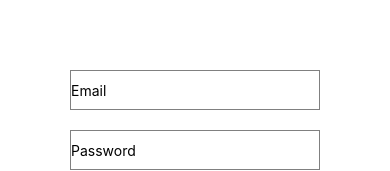
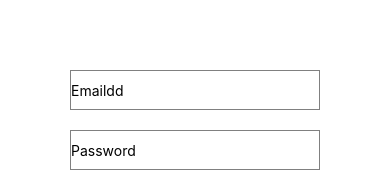
Before and after one commit to patrickm4/ProjectWalk, a React Native app in the folder mobileapp/: screen / in a window 390 px wide. Shown: the part 442-613 px from the top of the page. Built offline with nearby package versions, Linux system fonts and the light colour scheme.

Commit message:
SHOW CODE
ONLY TO SHOW

```diff
--- a/mobileapp/comps/Destination/Destination.js
+++ b/mobileapp/comps/Destination/Destination.js
@@ -1,8 +1,9 @@
 import React from 'react';
 import { StyleSheet, Text, View, TextInput, TouchableOpacity } from 'react-native';
-import {Location, Permissions} from 'expo';
-import { MapView } from 'expo';
+//import {Location, Permissions} from 'expo';
+//mport { MapView } from 'expo';
 //import { MapViewDirections } from 'expo';
+import MapView, { PROVIDER_GOOGLE } from 'react-native-maps';
 
 import {connect} from "react-redux";
 import {ChangePage} from "../../redux/actions.js";
@@ -39,7 +40,7 @@ class Destination extends React.Component {
 
   componentDidMount() {
     this.watchID = navigator.geolocation.watchPosition((position) => {
-
+      console.log(position);
       var initialRegion = {
         latitude: position.coords.latitude,
         longitude: position.coords.longitude,
@@ -47,12 +48,11 @@ class Destination extends React.Component {
         longitudeDelta: 0.0421,
       }
 
+      console.log(initialRegion);
       this.setState({
-           InitialPosition: initialRegion
+           InitialPosition: initialRegion,
+           markerPosition: initialRegion
          });
-      this.setState({
-            markerPosition: initialRegion
-        });
     },
       (error) => this.setState({ error: error.message }),
       { enableHighAccuracy: true, timeout: 200000, maximumAge: 1000 },
@@ -74,7 +74,7 @@ class Destination extends React.Component {
   render() {
 
     const GOOGLE_MAPS_APIKEY  = "AIzaSyAjmeDspw7sOJc5knFHDAw0XOnBB1cVA70";
-
+    console.log(this.state.InitialPosition);
     return (
       <View style={styles.container}>
         <TouchableOpacity
--- a/mobileapp/comps/Login/Login.js
+++ b/mobileapp/comps/Login/Login.js
@@ -30,6 +30,7 @@ class Login extends React.Component {
   }
 
   handleEmail=(text)=>{
+    console.log("email", text);
     this.email = text;
   }
 
@@ -62,6 +63,7 @@ class Login extends React.Component {
 
 
     handlePage=()=>{
+      console.log("page2");
       this.props.dispatch(ChangePage(2));
     }
 
@@ -87,7 +89,7 @@ class Login extends React.Component {
         >WALK</Text>
       <View style={styles.textInputBox}>
         <TextInput
-          placeholder="Email"
+          placeholder="Emaildd"
           style={{height: 40, width: 250, borderColor: 'gray', borderWidth: 1}}
           underlineColorAndroid='transparent'
           autoCapitalize="none"
--- a/mobileapp/comps/Profile/Profile.js
+++ b/mobileapp/comps/Profile/Profile.js
@@ -80,7 +80,7 @@ const styles = StyleSheet.create({
     width: 80,
     height: 80,
     position: 'absolute',
-    top: 265,
+    top: 155,
     left: 210,
     borderRadius: 80,
   },
```
